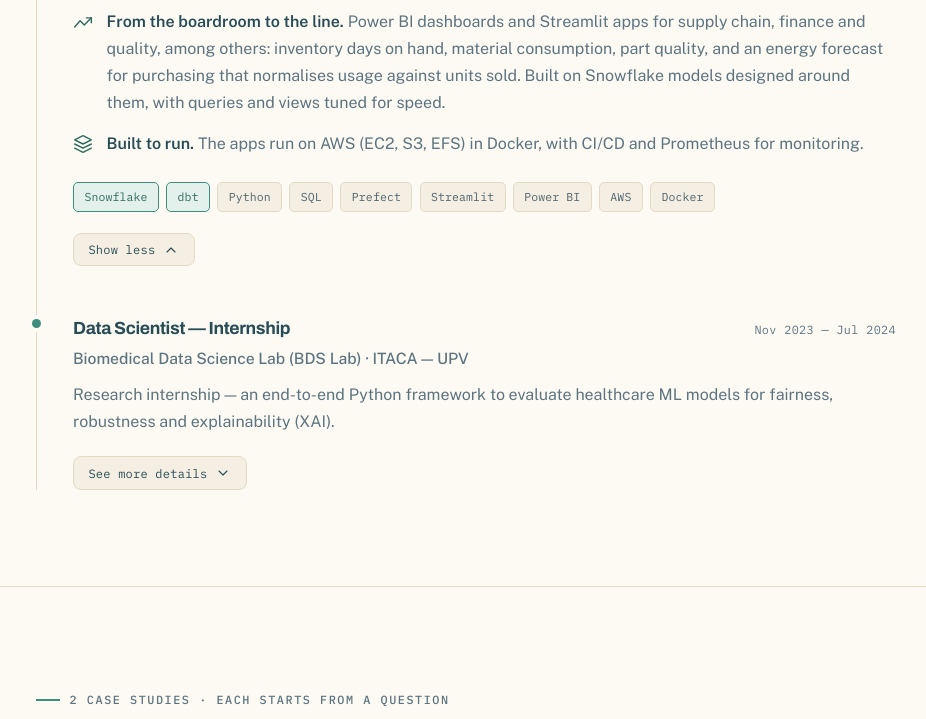
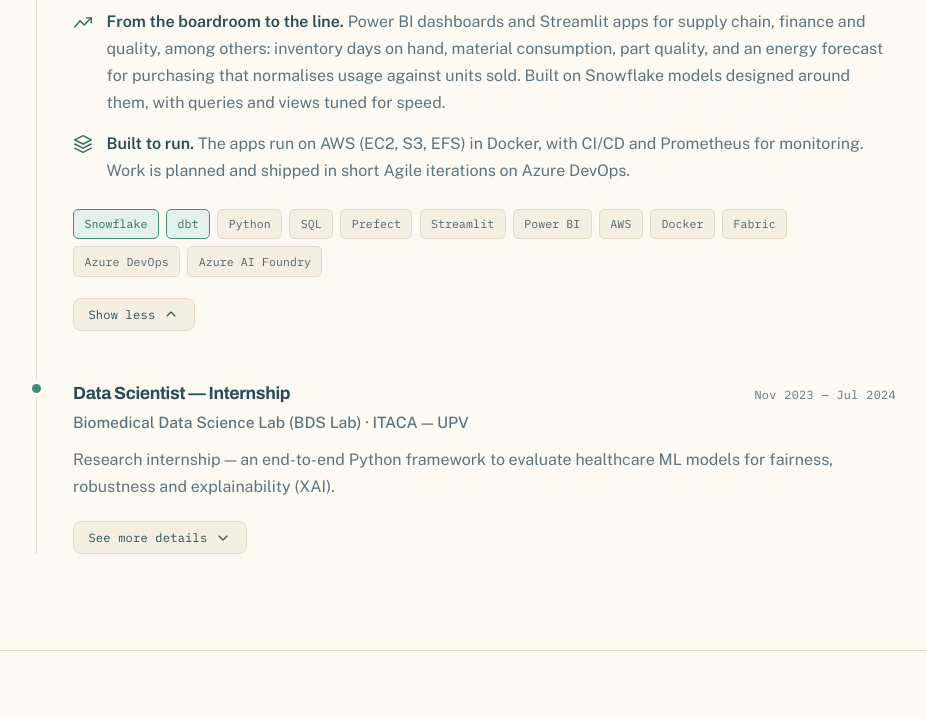
Before and after one commit to carlosdmv7/personal-portfolio, a plain HTML site: page index.html in a window 1280 px wide. Shown: the part 1640-2359 px from the top of the page, without its empty margins (72-998 px from the left). Drawn offline with nearby package versions, Linux system fonts and the light colour scheme; no server answers.

Commit message:
docs: Azure AI Foundry in the stack, impact-first How I work, new photo
- Stack and CV: Azure AI Foundry replaces "OpenAI API" / "Azure OpenAI";
  Carlos reaches OpenAI and other models through Foundry at RESRG.
- RESRG: Fabric, Azure DevOps and Azure AI Foundry tags, and Agile
  iterations on Azure DevOps in "Built to run", as Carlos scoped them.
- How I work: "Business first" becomes "Judged by the decision", which
  measures work by what changes after it, P&L included.
- About: new profile photo, square, without the edge stripes.

Co-Authored-By: Claude Opus 5.5 <noreply@anthropic.com>

```diff
--- a/index.html
+++ b/index.html
@@ -192,7 +192,7 @@
                                 </div>
                                 <div class="exp-point">
                                     <svg aria-hidden="true" focusable="false" class="icon" viewBox="0 0 24 24"><path d="M12 2 2 7l10 5 10-5-10-5z"/><path d="m2 17 10 5 10-5M2 12l10 5 10-5"/></svg>
-                                    <span><strong>Built to run.</strong> The apps run on AWS (EC2, S3, EFS) in Docker, with CI/CD and Prometheus for monitoring.</span>
+                                    <span><strong>Built to run.</strong> The apps run on AWS (EC2, S3, EFS) in Docker, with CI/CD and Prometheus for monitoring. Work is planned and shipped in short Agile iterations on Azure DevOps.</span>
                                 </div>
                             </div>
                             <div class="tags">
@@ -205,6 +205,9 @@
                                 <span class="tag">Power BI</span>
                                 <span class="tag">AWS</span>
                                 <span class="tag">Docker</span>
+                                <span class="tag">Fabric</span>
+                                <span class="tag">Azure DevOps</span>
+                                <span class="tag">Azure AI Foundry</span>
                             </div>
                         </div>
                         <button class="exp-more" aria-expanded="true" onclick="toggleExp(this)">
@@ -439,7 +442,7 @@
                         <div class="card-label"><svg aria-hidden="true" focusable="false" class="icon" viewBox="0 0 24 24"><rect x="4" y="4" width="16" height="16" rx="2"/><rect x="9" y="9" width="6" height="6"/><path d="M9 2v2M15 2v2M9 20v2M15 20v2M2 9h2M2 15h2M20 9h2M20 15h2"/></svg>AI &amp; ML</div>
                         <div class="stack-list">
                             <div class="stack-row"><img src="images/gemini.svg" alt=""><span>Gemini API</span></div>
-                            <div class="stack-row"><img src="images/openai.svg" alt=""><span>OpenAI API</span></div>
+                            <div class="stack-row"><img src="images/azure.svg" alt=""><span>Azure AI Foundry</span></div>
                             <div class="stack-row"><svg aria-hidden="true" focusable="false" class="stack-glyph" viewBox="0 0 24 24"><path d="m3 17 2 2 4-4"/><path d="m3 7 2 2 4-4"/><path d="M13 6h8M13 12h8M13 18h8"/></svg><span>LLM evals</span></div>
                             <div class="stack-row"><img src="images/scikitlearn.svg" alt=""><span>scikit-learn</span></div>
                             <div class="stack-row"><svg aria-hidden="true" focusable="false" class="stack-glyph" viewBox="0 0 24 24"><path d="M3 3v16a2 2 0 0 0 2 2h16"/><path d="M7 6h12M7 11h8M7 16h4"/></svg><span>SHAP · XAI</span></div>
@@ -458,8 +461,8 @@
                 <div class="process-grid">
                     <div class="process-card card" data-reveal>
                         <svg aria-hidden="true" focusable="false" class="icon icon-lg" viewBox="0 0 24 24"><circle cx="12" cy="12" r="9"/><circle cx="12" cy="12" r="5"/><circle cx="12" cy="12" r="1"/></svg>
-                        <h3>Business first</h3>
-                        <p>A model is worth what the decision behind it is worth, so I start from who acts on the number and how we will know it worked.</p>
+                        <h3>Judged by the decision</h3>
+                        <p>A model is worth the decision it improves. I start from who acts on the number, and judge the work by what changes after: a cost off the P&amp;L, stock that stops sitting idle, hours a team gets back.</p>
                     </div>
                     <div class="process-card card" data-reveal>
                         <svg aria-hidden="true" focusable="false" class="icon icon-lg" viewBox="0 0 24 24"><path d="M3 6h18"/><path d="M7 12h10"/><path d="M10 18h4"/></svg>
```
Also changed, not shown: images/profile.jpg, 2 other files.
